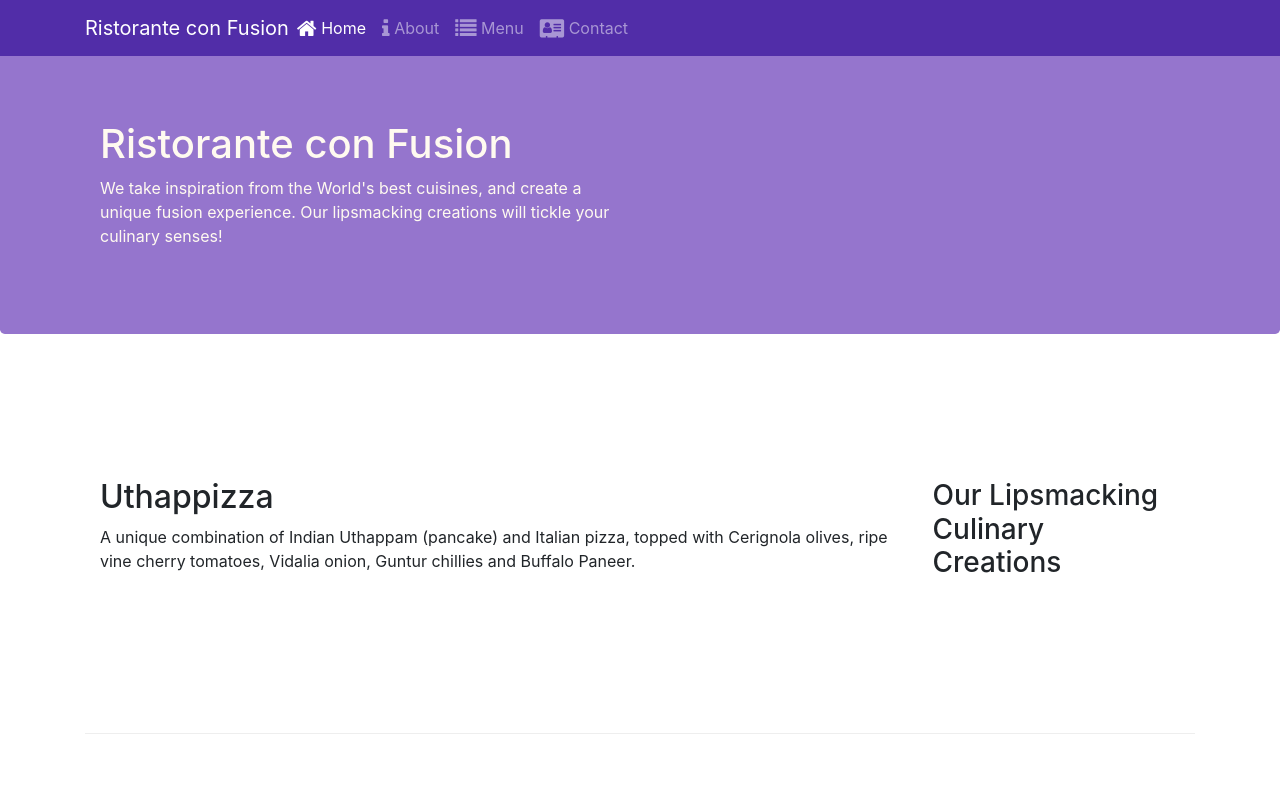
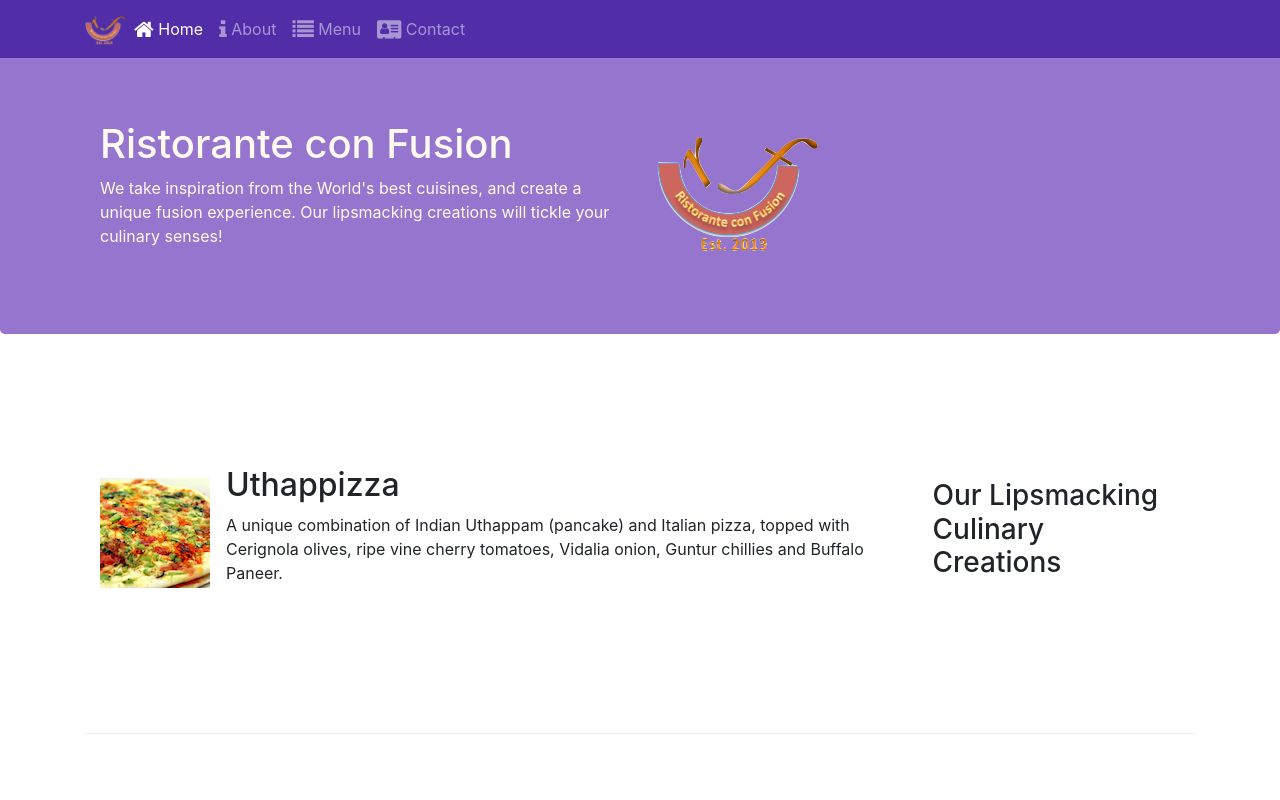
Before and after one commit to eblind39/conFusion-BS4, a website: page index.html in a window 1280 px wide. Shown: the top 800 px of the page. Drawn offline with nearby package versions, Linux system fonts and the light colour scheme.

Commit message:
feat: Images and Media

```diff
--- a/index.html
+++ b/index.html
@@ -21,7 +21,7 @@
 			<button class="navbar-toggler" type="button" data-toggle="collapse" data-target="#Navbar">
 				<span class="navbar-toggler-icon"></span>
 			</button>
-			<a class="navbar-brand mr-auto" href="#">Ristorante con Fusion</a>
+			<a class="navbar-brand mr-auto" href="#"><img src="img/logo.png" height="30" width="41"></a>
 			<div class="collapse navbar-collapse" id="Navbar">
 				<ul class="navbar-nav mr-auto">
 					<li class="nav-item active"><a class="nav-link" href="#"><span class="fa fa-home fa-lg"></span> Home</a></li>
@@ -40,7 +40,8 @@
                     <h1>Ristorante con Fusion</h1>
                     <p>We take inspiration from the World's best cuisines, and create a unique fusion experience. Our lipsmacking creations will tickle your culinary senses!</p>
                 </div>
-                <div class="col-12 col-sm">
+                <div class="col-12 col-sm align-self-center">
+					<img src="img/logo.png" class="img-fluid">
                 </div>
             </div>
         </div>
@@ -53,8 +54,13 @@
             </div>
 			<!-- ocuppy the rest columns without specify a col-# -->
             <div class="col col-sm order-sm-first col-md">
-                <h2>Uthappizza</h2>
-                <p>A unique combination of Indian Uthappam (pancake) and Italian pizza, topped with Cerignola olives, ripe vine cherry tomatoes, Vidalia onion, Guntur chillies and Buffalo Paneer.</p>
+				<div class="media">
+					<img class="d-flex mr-3 img-thumbail align-self-center" src="img/uthappizza.png" alt="uthappizza">
+					<div class="media-body">
+						<h2 class="mt-0">Uthappizza</h2>
+						<p>A unique combination of Indian Uthappam (pancake) and Italian pizza, topped with Cerignola olives, ripe vine cherry tomatoes, Vidalia onion, Guntur chillies and Buffalo Paneer.</p>
+					</div>
+				</div>
             </div>
         </div>
 
@@ -73,9 +79,14 @@
                 <h3>Meet our Culinary Specialists</h3>
             </div>
             <div class="col col-sm order-sm-first col-md">
-                <h2>Alberto Somayya</h2>
-                <h4>Executive Chef</h4>
-                <p>Award winning three-star Michelin chef with wide International experience having worked closely with whos-who in the culinary world, he specializes in creating mouthwatering Indo-Italian fusion experiences. </p>
+				<div class="media">
+					<img class="d-flex mr-3 img-thumbail align-self-center" src="img/alberto.png" alt="alberto">
+					<div class="media-body">
+						<h2>Alberto Somayya</h2>
+						<h4>Executive Chef</h4>
+						<p>Award winning three-star Michelin chef with wide International experience having worked closely with whos-who in the culinary world, he specializes in creating mouthwatering Indo-Italian fusion experiences. </p>
+					</div>
+				</div>
             </div>
         </div>
     </div>
```
Also changed, not shown: aboutus.html (+1 -1 lines), contactus.html (+1 -1 lines), img/alberto.png (added), img/buffet.png (added), img/logo.png (added), img/uthappizza.png (added).
